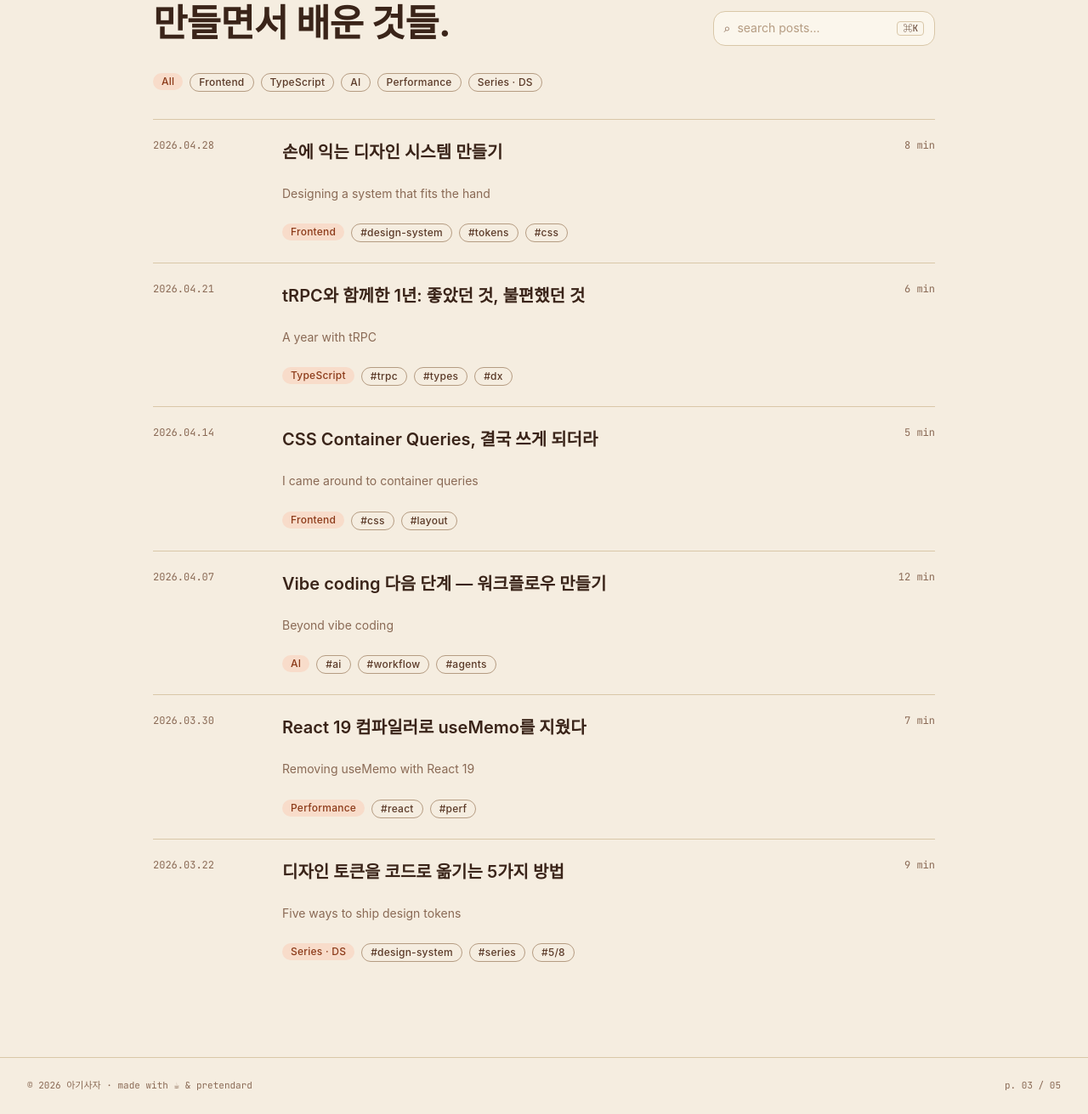
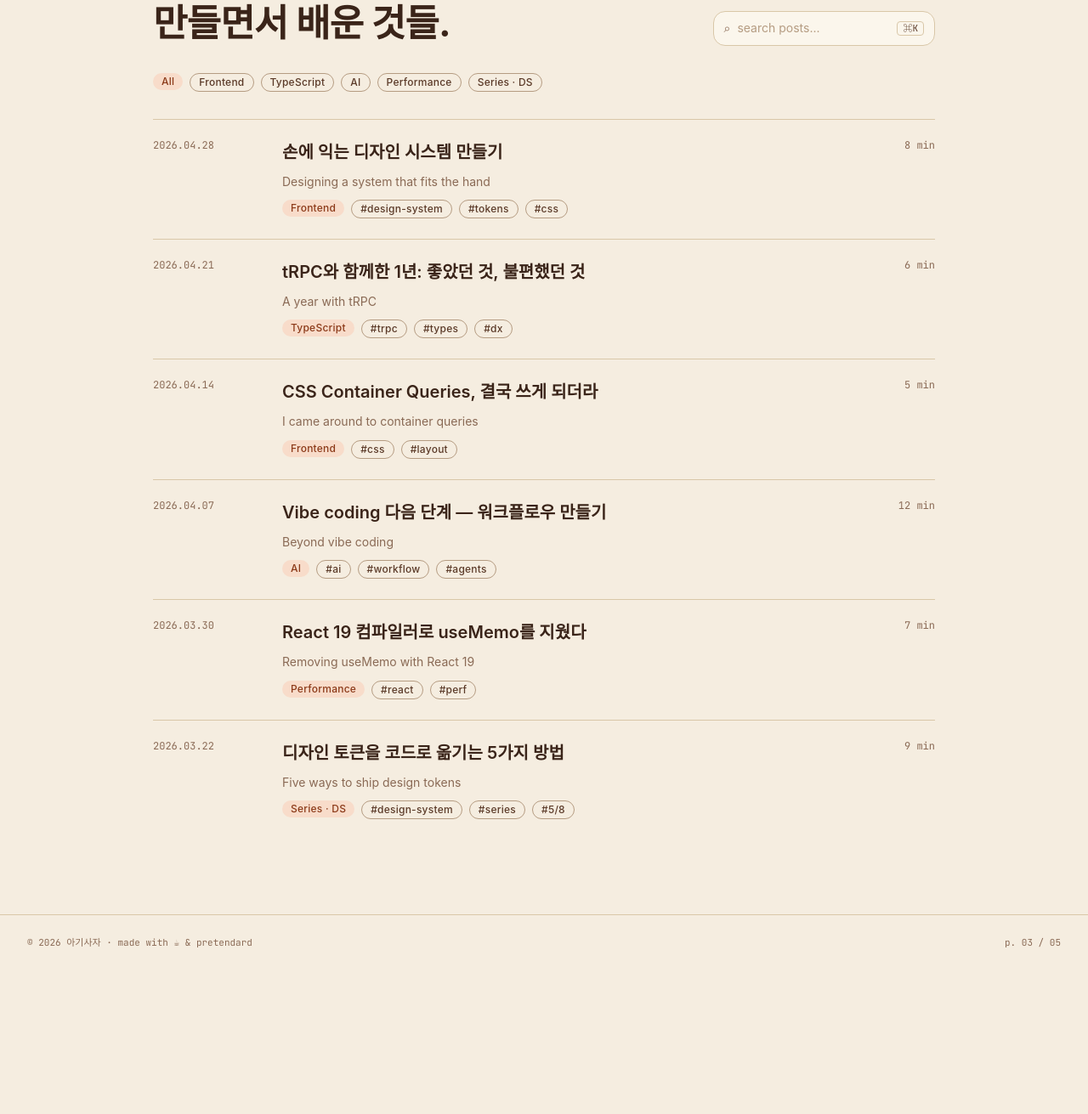
Before and after one commit to yoonjay06/FE_3rd_hw, a Django app: page /tech/ in a window 1280 px wide. Shown: the part 146-1457 px from the top of the page at 85% size. After the commit the page ends 1261 px from the top, so only its background shows below. Run offline with Django 5.2, Linux system fonts and the light colour scheme; data that the repository does not hold is empty; some web fonts are replaced.

Commit message:
Feat:3조 윤재원

```diff
--- a/likelion_blog/static/css/tech_list.css
+++ b/likelion_blog/static/css/tech_list.css
@@ -276,3 +276,11 @@
 .page-title{
     margin: 0;
 }
+
+.post-description{
+    margin: 0;
+}
+
+.p{
+    margin: 0;
+}
```
